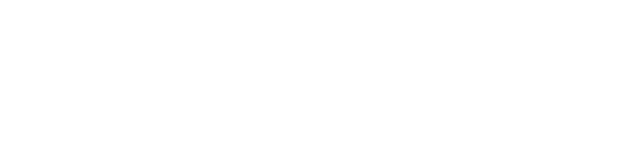
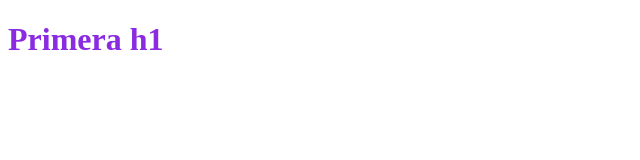
Before and after one commit to yyYos/aplicaHTML, a plain HTML site: page index.html in a window 1280 px wide. Shown: the whole page, without its empty margins (0-640 px from the left). Drawn offline with Linux system fonts and the light colour scheme.

Commit message:
Se agrega archivos css y js

```diff
--- a/index.html
+++ b/index.html
@@ -4,8 +4,11 @@
     <meta charset="UTF-8">
     <meta name="viewport" content="width=device-width, initial-scale=1.0">
     <title>Muestra de prodcutos</title>
+    <link rel="stylesheet" href="style.css">
 </head>
 <body>
+    <h1>Primera h1</h1>
 
+    <script src="script.js"></script>
 </body>
 </html>
--- /dev/null
+++ b/style.css
@@ -0,0 +1,3 @@
+h1{
+    color: blueviolet;
+}
```
Also changed, not shown: script.js (added).
